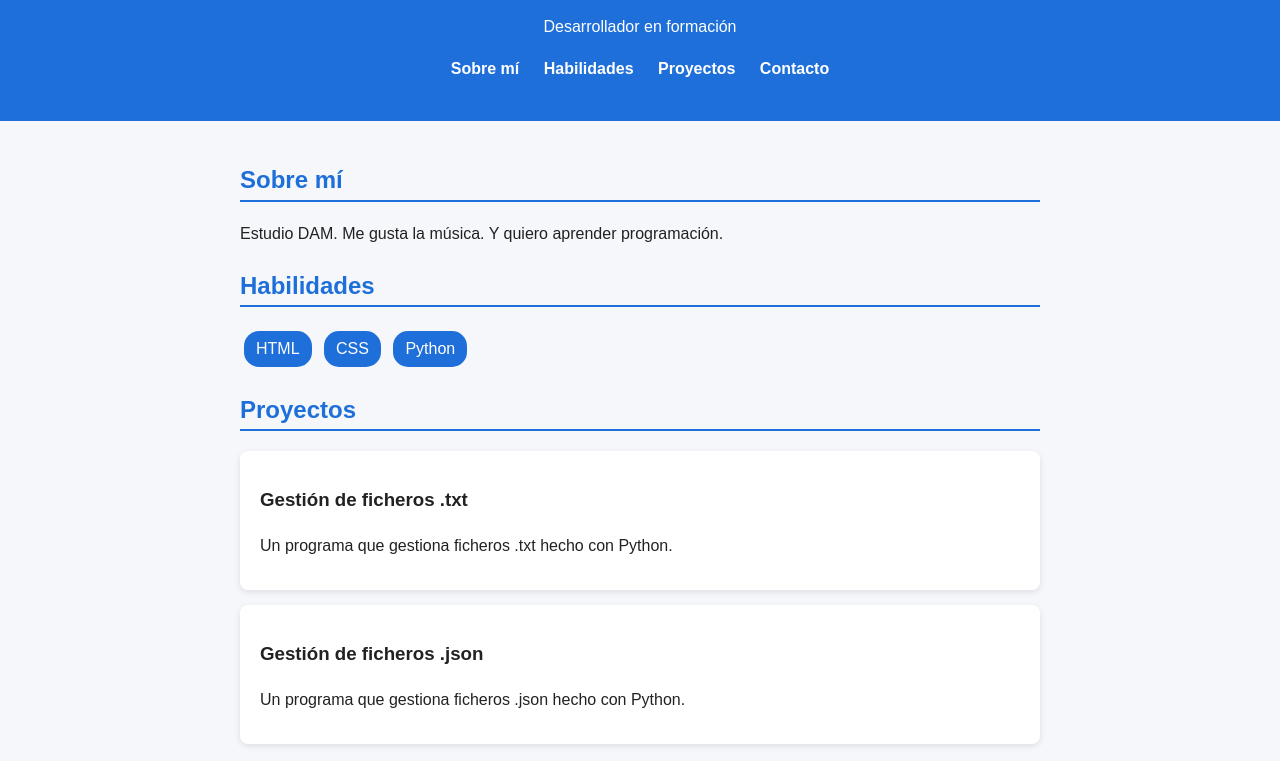
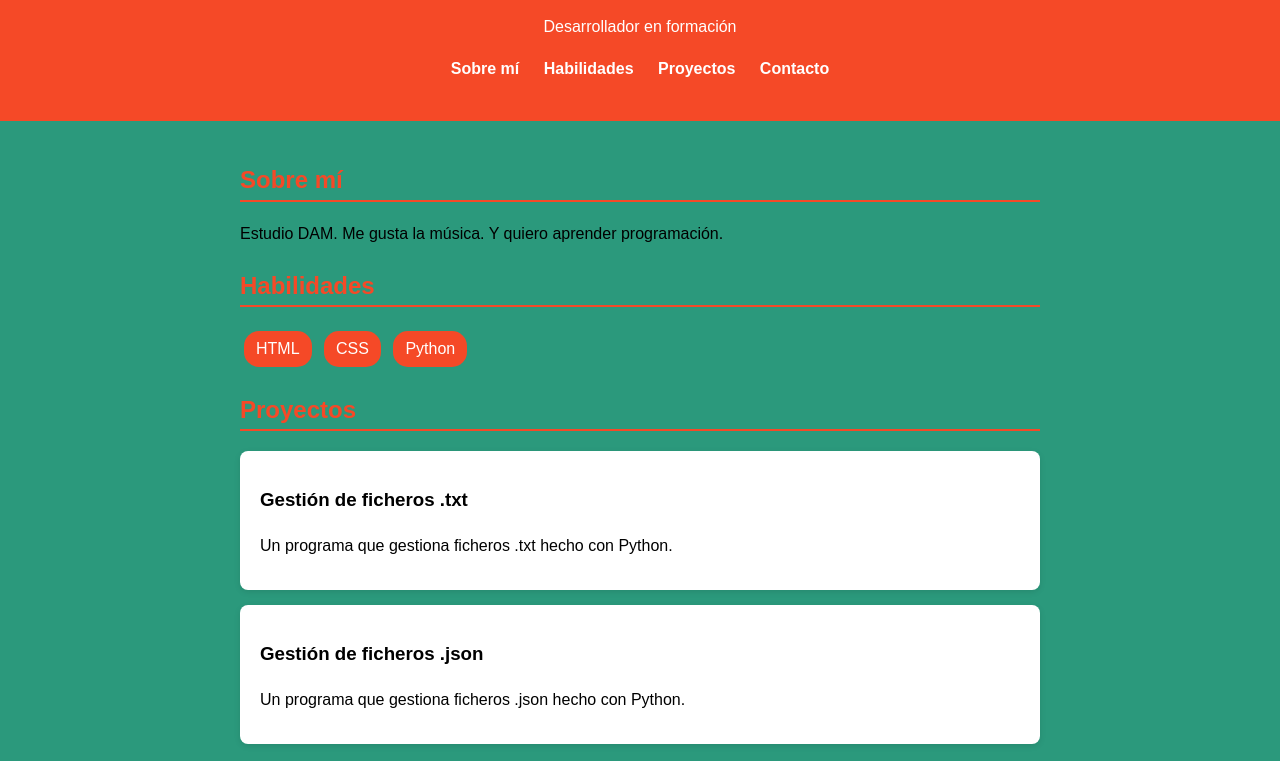
Before and after one commit to Paulus314/Paulus314.github.io, a plain HTML site: page index.html in a window 1280 px wide. Shown: the part 120-881 px from the top of the page. Drawn offline with Linux system fonts and the light colour scheme.

Commit message:
Cambio de colores

```diff
--- a/style.css
+++ b/style.css
@@ -1,8 +1,8 @@
 /* Colores principales: los cambiamos a nuestro gusto */
 :root {
-  --color-principal: #1e6fd9;
-  --color-fondo: #f5f7fa;
-  --color-texto: #222222;
+  --color-principal: #F54927;
+  --color-fondo: #2B997C;
+  --color-texto: #000000;
 }
 
 body {
```
